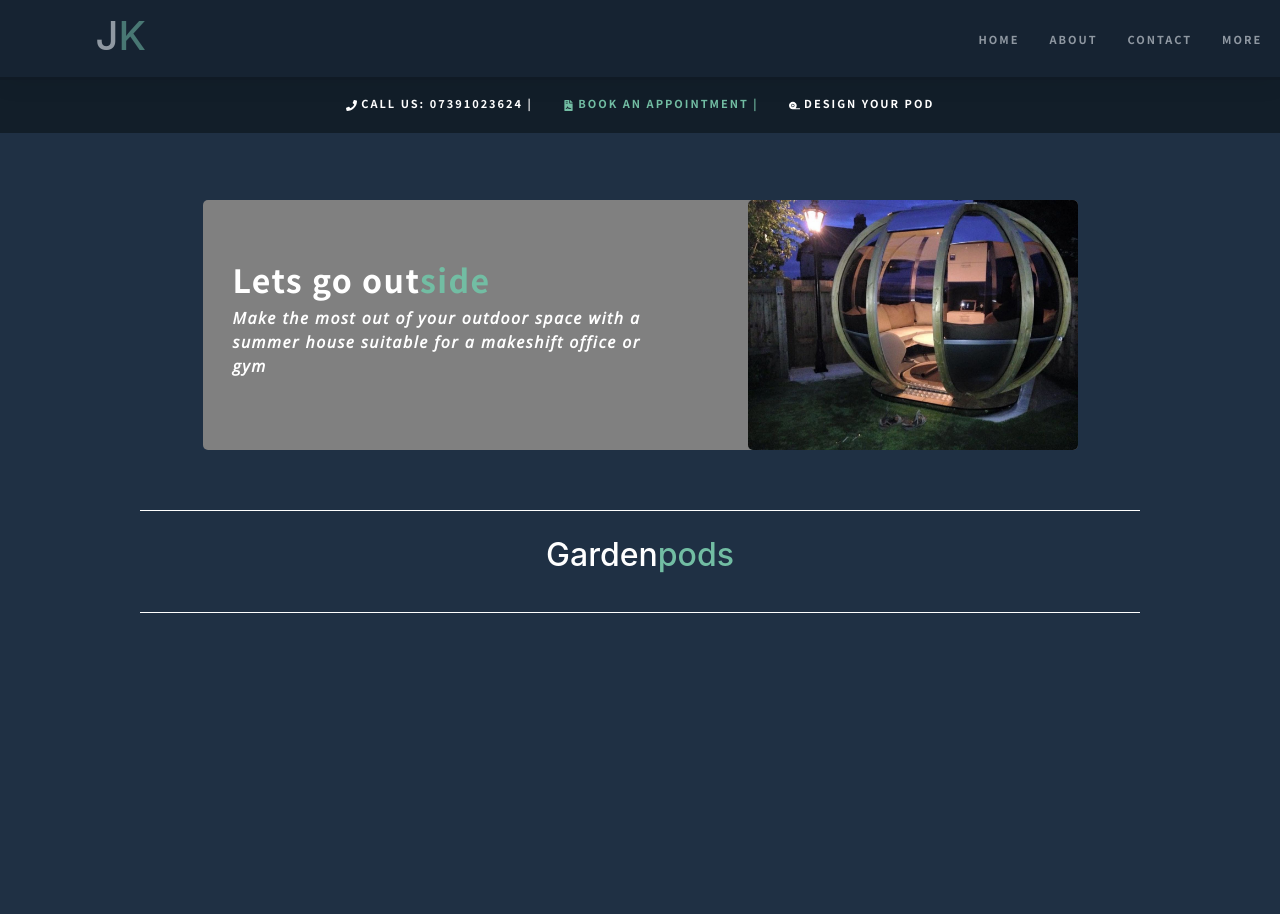
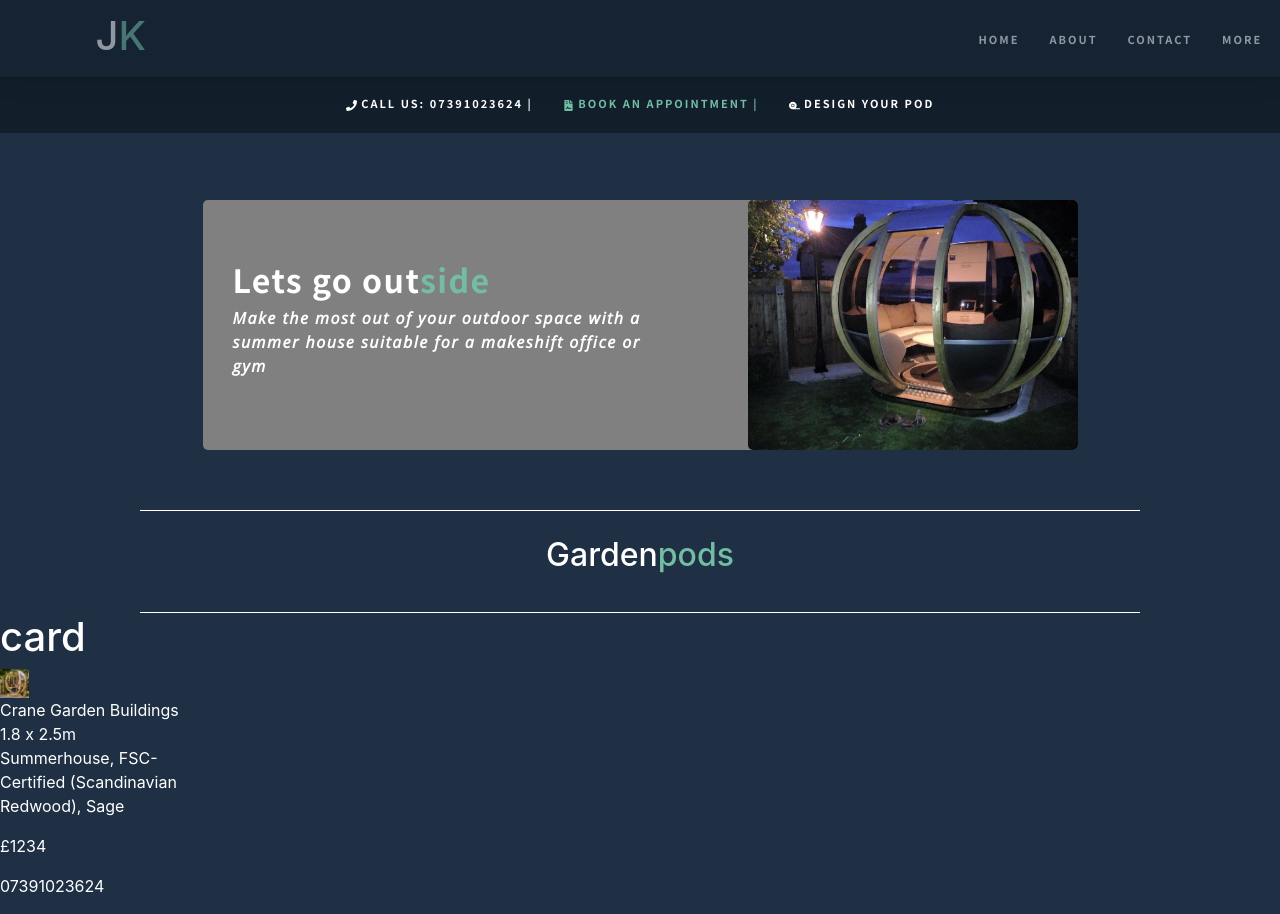
Before and after one commit to kellyjeffery1/jkpods, a React (Create React App) app: page /More in a window 1280 px wide. Before the commit the page ends 800 px from the top, so only its background shows below. Built offline with nearby package versions, Linux system fonts and the light colour scheme.

Commit message:
pod cards started

```diff
--- a/src/More.js
+++ b/src/More.js
@@ -1,12 +1,15 @@
 import React, { Component } from 'react';
 import MoreBanner from './components/MoreBanner';
 import SecondNavbar from './components/SecondNavbar';
+import Shop from './components/Shop';
+
 class More extends Component {
 	render() {
 		return (
 			<div>
 				<SecondNavbar/>
-				<MoreBanner/>
+				<MoreBanner />
+				<Shop />
 			</div>
 		);
 	}
--- /dev/null
+++ b/src/assests/Shop.scss
@@ -0,0 +1,10 @@
+.card-image{
+    height: 40%;
+    width: 15%;
+}
+
+.pod-info-card{
+    height: 40%;
+    width: 15%;
+    color: white;
+}
--- /dev/null
+++ b/src/components/PodInfoCard.jsx
@@ -0,0 +1,19 @@
+import React from 'react';
+
+function PodInfoCard(props){
+    return (
+        <div>
+            <h1 style={{ color: 'white' }}>card</h1>
+            <div className='pod-info-card'>
+                <img src={props.contact.imageUrl} alt="" className='card-image' />
+                <div className='card-line-seperator'></div>
+                <p>{props.contact.information}</p>
+                <div className='card-line-seperator'></div>
+                <p>£{props.contact.price}</p>
+                <div className='card-line-seperator'></div>
+				<p>{props.contact.rate}</p>
+			</div>
+        </div>
+    )
+}
+export default PodInfoCard;
--- /dev/null
+++ b/src/components/Shop.jsx
@@ -0,0 +1,19 @@
+import React from 'react'
+import PodInfoCard from './PodInfoCard';
+
+function Shop() {
+    return (
+        <div>
+            <PodInfoCard
+				contact={{
+					imageUrl:
+                        './images/IMG_2873.jpg',
+					information: 'Crane Garden Buildings 1.8 x 2.5m Summerhouse, FSC-Certified (Scandinavian Redwood), Sage',
+					price: '1234',
+					rate: '07391023624'
+				}}
+			/>
+        </div>
+    )
+}
+export default Shop;
--- a/src/index.js
+++ b/src/index.js
@@ -8,6 +8,7 @@ import './assests/Header.scss';
 import './assests/About.scss';
 import './assests/Pods.scss';
 import './assests/Footer.scss';
+import './assests/Shop.scss';
 import './assests/MoreBanner.scss';
 
 ReactDOM.render(<App />, document.getElementById('root'));
```
